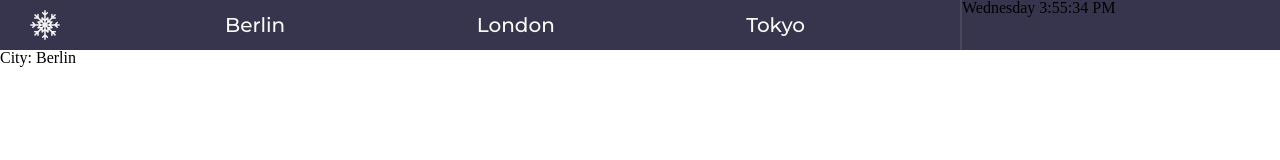
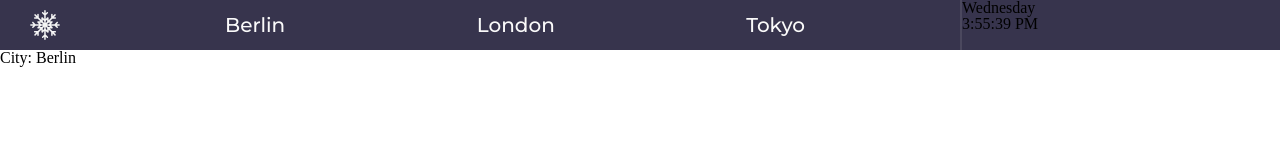
Before and after one commit to bircankut/snowflake, a Next.js app: page /Berlin in a window 1280 px wide. Shown: the top 160 px of the page. Built offline with nearby package versions, Linux system fonts and the light colour scheme; no server answers.

Commit message:
Add clock component

```diff
--- a/pages/[city].tsx
+++ b/pages/[city].tsx
@@ -2,7 +2,7 @@ import { useRouter } from 'next/router'
 import { Header } from '../src/containers/header/header'
 import useSWR from 'swr';
 
-const Cities: { [key: string]: string; } = {
+const TimeZones: { [key: string]: string; } = {
   'Berlin': 'Europe/Berlin',
   'London': 'Europe/London',
   'Tokyo': 'Asia/Tokyo',
@@ -17,7 +17,7 @@ const City = () => {
   const day = new Date().toLocaleString('en-us', {  weekday: 'long' });
   return (
     <div>
-      <Header day={day} city={Cities[`${city}`]}/>
+      <Header day={day} timeZone={TimeZones[`${city}`]}/>
       <p>City: {city}</p>
       {data?.current?.temp_c}
     </div>
--- /dev/null
+++ b/src/components/clock/clock.tsx
@@ -0,0 +1,45 @@
+import React, {useEffect, useState} from "react";
+import style from './date.module.css'
+
+interface ClockProps {
+  timeZone: string;
+}
+
+const Clock = ({timeZone}: ClockProps) => {
+  const [time, setTime] = useState(new Date());
+  const [formatter, setFormatter] = useState<Intl.DateTimeFormat | null>(null); // location.localtime
+  const [intervalId, setIntervalId] = useState<ReturnType<typeof setInterval> | null>(null);
+
+  useEffect(() => {
+    const _formatter = new Intl.DateTimeFormat([], {
+      timeZone: timeZone,
+      hour: 'numeric',
+      minute: 'numeric',
+      second: 'numeric',
+    });
+    setFormatter(_formatter)
+  }, []);
+
+  useEffect(() => {
+    const _intervalId = setInterval(() => {
+      setTime(new Date());
+    }, 1000);
+    setIntervalId(_intervalId);
+
+    return () => {
+      if (intervalId) {
+        clearInterval(intervalId);
+      }
+    }
+  }, [])
+
+  const timeText = formatter && formatter.format(time);
+
+  return (
+    <div>
+      {timeText}
+    </div>
+  );
+};
+
+export { Clock };
--- a/src/components/date-information/date-information.tsx
+++ b/src/components/date-information/date-information.tsx
@@ -1,24 +1,17 @@
 import React from "react";
+import { Clock } from "../clock/clock";
 import style from './date-information.module.css'
 
 interface DateInformationProps {
   day: string;
-  city: string;
+  timeZone: string;
 }
 
-const DateInformation = ({day, city}: DateInformationProps) => {
-    let date = new Date();
-    const formatter = new Intl.DateTimeFormat([],{
-      timeZone: city,
-      hour: 'numeric',
-      minute: 'numeric',
-      second: 'numeric',
-    });
-    const time = formatter.format(date);
-
+const DateInformation = ({day, timeZone}: DateInformationProps) => {
   return (
     <div className={style.date}>
-      {day} {time}
+      {day}
+      <Clock timeZone={timeZone}/>
     </div>
   );
 };
--- a/src/containers/header/header.tsx
+++ b/src/containers/header/header.tsx
@@ -6,15 +6,15 @@ import {DateInformation} from "../../components/date-information/date-informatio
 
 interface HeaderProps {
   day: string;
-  city: string;
+  timeZone: string;
 }
 
-const Header = ({day, city}: HeaderProps) => {
+const Header = ({day, timeZone}: HeaderProps) => {
   return (
     <header className={style.header}>
       <Logo/>
       <Cities/>
-      <DateInformation day={day} city={city}/>
+      <DateInformation day={day} timeZone={timeZone}/>
     </header>
   );
 };
```
